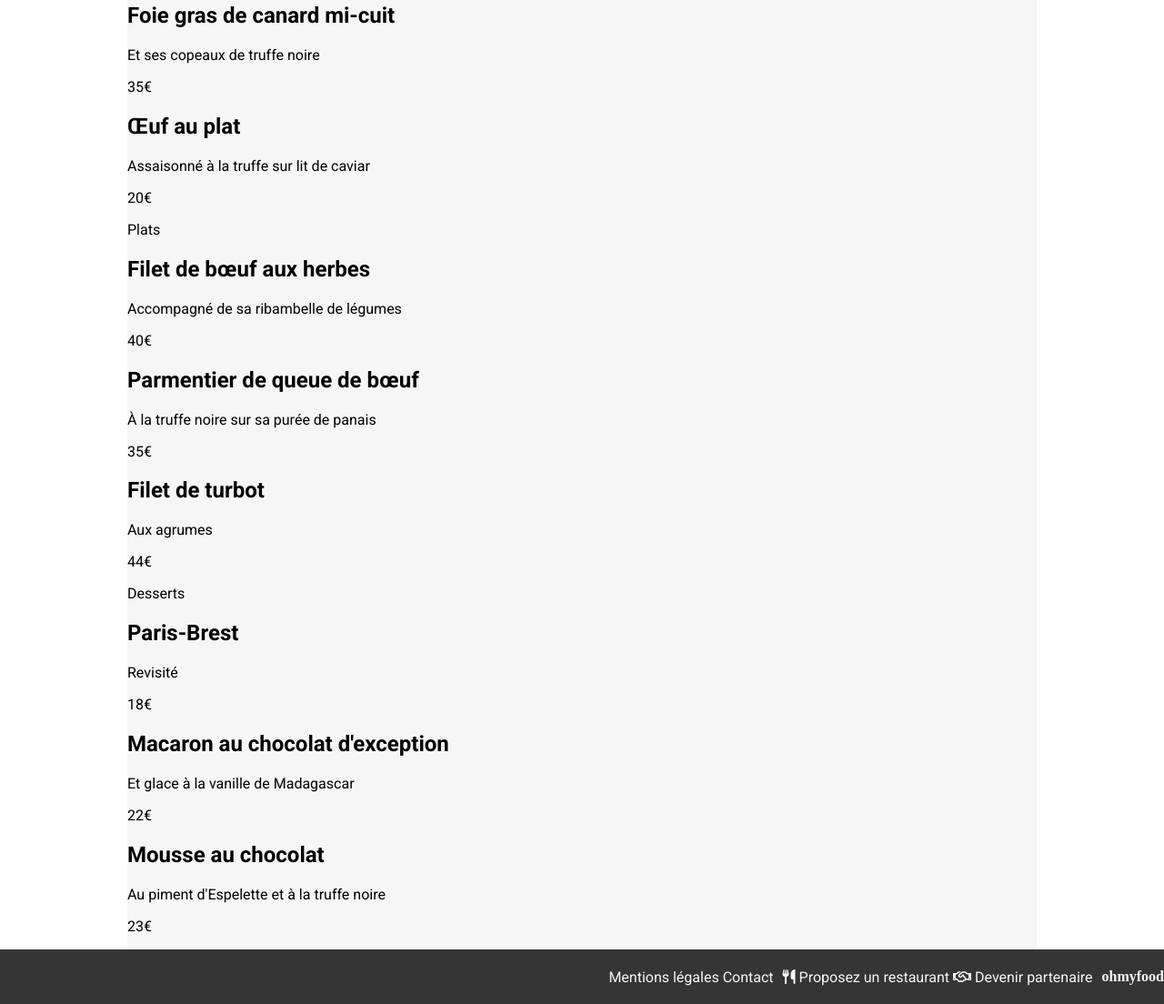
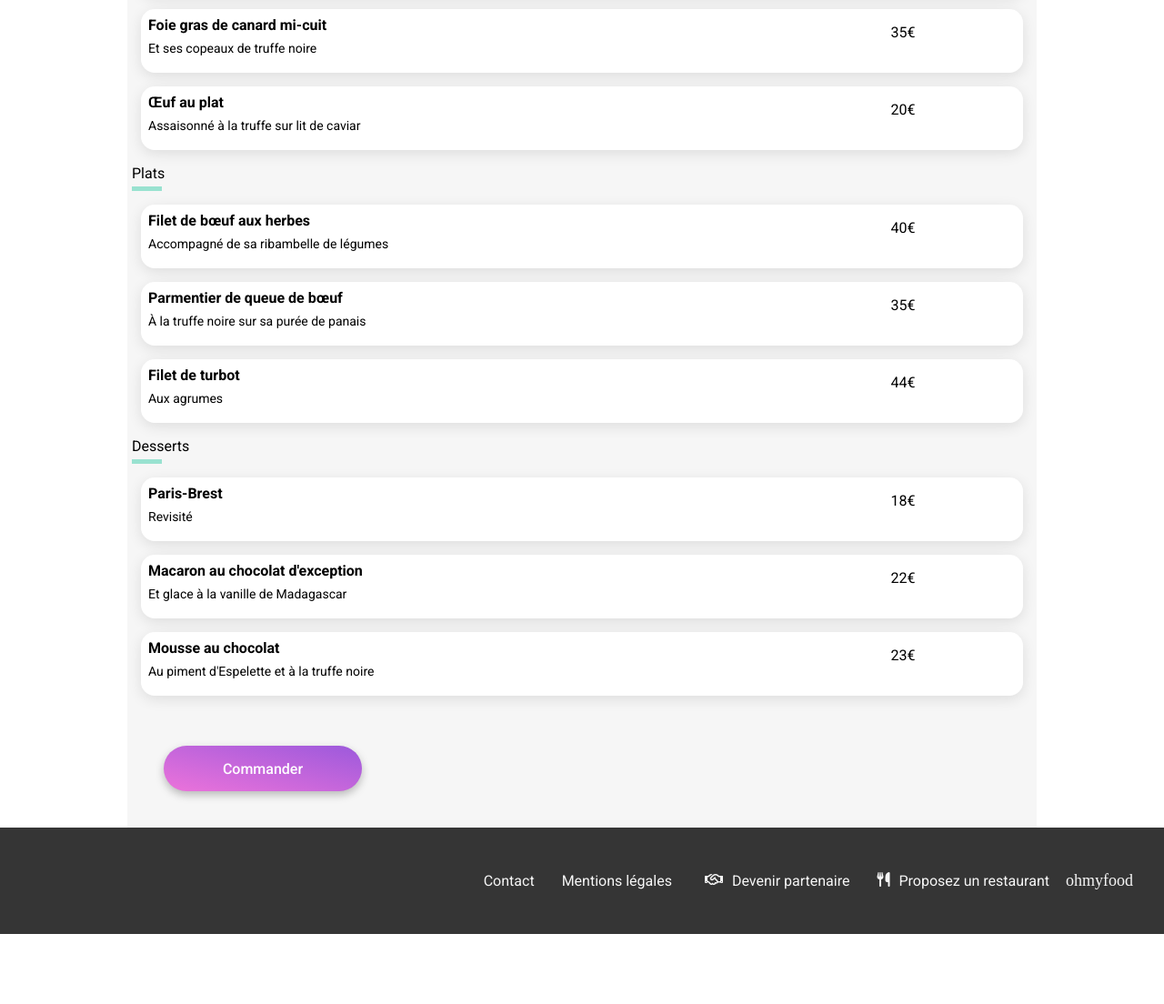
Before and after one commit to Christelleca/P4-OC-OhMyFood, a website: page restaurants/la_palette_du_gout.html in a window 1280 px wide. Shown: the part 597-1701 px from the top of the page at 91% size. After the commit the page ends 1624 px from the top, so only its background shows below. Drawn offline with Linux system fonts and the light colour scheme; a web font is replaced by a local one.

Commit message:
amélioration de l'intégration et ajout des boutons des menu

```diff
--- a/restaurants/la_palette_du_gout.html
+++ b/restaurants/la_palette_du_gout.html
@@ -36,67 +36,101 @@
             <section class="background-main">
                 <article class="menu">
                     <h1>palette du goût <i class="fa-regular fa-heart"></i></h1>
-
+                    <div class="subtitle">
                         <p>Entrées</p>
+                    </div>
+                    <div class="btn__menu">
+                        <div class="menu_txt">
                             <h2>Fricassée d'escargots</h2>
                             <p>Au piment d'Espelette</p>
+                        </div>
                         <p>25€</p>
-
+                    </div>
+                    <div class="btn__menu">
+                        <div class="menu_txt">
                             <h2>Foie gras de canard mi-cuit</h2>
                             <p>Et ses copeaux de truffe noire</p>
+                        </div>
                         <p>35€</p>
-
+                    </div>
+                    <div class="btn__menu">
+                        <div class="menu_txt">
                             <h2>Œuf au plat</h2>
                             <p>Assaisonné à la truffe sur lit de caviar</p>
+                        </div>
                         <p>20€</p>
-
+                    </div>
+                    <div class="subtitle">
                         <p>Plats</p>
+                    </div>
+                    <div class="btn__menu">
+                        <div class="menu_txt">
                             <h2>Filet de bœuf aux herbes</h2>
                             <p>Accompagné de sa ribambelle de légumes</p>
+                        </div>
                         <p>40€</p>
+                    </div>
 
+                    <div class="btn__menu">
+                        <div class="menu_txt">
                             <h2>Parmentier de queue de bœuf</h2>
                             <p>À la truffe noire sur sa purée de panais</p>
+                        </div>
                         <p>35€</p>
-
+                    </div>
+                    <div class="btn__menu">
+                        <div class="menu_txt">
                             <h2>Filet de turbot</h2>
                             <p>Aux agrumes</p>
+                        </div>
                         <p>44€</p>
-
+                    </div>
+                    <div class="subtitle">
                         <p>Desserts</p>
+                    </div>
+                    <div class="btn__menu">
+                        <div class="menu_txt">
                             <h2>Paris-Brest</h2>
                             <p>Revisité</p>
+                        </div>
                         <p>18€</p>
-
+                    </div>
+                    <div class="btn__menu">
+                        <div class="menu_txt">
                             <h2>Macaron au chocolat d'exception</h2>
                             <p>Et glace à la vanille de Madagascar</p>
+                        </div>
                         <p>22€</p>
-
+                    </div>
+                    <div class="btn__menu">
+                        <div class="menu_txt">
                             <h2>Mousse au chocolat</h2>
                             <p>Au piment d'Espelette et à la truffe noire</p>
+                        </div>
                         <p>23€</p>
+                    </div>
+                    <button class="btn_submite">Commander</button>
                 </article>
             </section>
         </main>
 
         <footer>
-            <h4 class="footer_title">ohmyfood</h4>
+            <h4>ohmyfood</h4>
+            <ul class="footer_text-icon">
+                <li>
+                    <i class="fa-sharp fa-solid fa-utensils"></i> Proposez un
+                    restaurant
+                </li>
 
-            <div class="footer_text-icon">
-                <a href="#"
-                    ><i class="fa-sharp fa-solid fa-utensils"></i> Proposez un
-                    restaurant</a
-                >
-                <a href="#"
-                    ><i class="fa-regular fa-handshake"></i> Devenir
-                    partenaire</a
-                >
-            </div>
+                <li>
+                    <i class="fa-regular fa-handshake"></i>Devenir partenaire
+                </li>
+            </ul>
 
-            <div class="footer_contact">
-                <a href="#">Mentions légales</a>
-                <a href="#">Contact</a>
-            </div>
+            <ul>
+                <li>Mentions légales</li>
+                <li>Contact</li>
+            </ul>
         </footer>
     </body>
 </html>
--- a/sass/main.scss
+++ b/sass/main.scss
@@ -98,8 +98,11 @@ body {
         font-size: 16px;
         width: 218px;
         height: 50px;
-    }
-    .btn_title:hover {
+        position: relative;
+        transition: transform 450ms, background-color 300ms;
+        cursor: pointer;
+        &:hover {
+            transform: scale(1.13);
             background-image: linear-gradient(
                     0deg,
                     rgba(255, 255, 255, 0.15) 0%,
@@ -108,28 +111,27 @@ body {
                 linear-gradient(201deg, #9356dc -5.2%, #ff79da 110.74%);
         }
     }
-
+}
 /*fonctonnement du site*/
 
 .nav-fonctionnement {
     padding: 55px;
 }
-
 .content_number {
     display: flex;
     flex-wrap: wrap;
+    justify-content: center;
     width: 100%;
     gap: 2rem;
     .card_number {
         display: flex;
-        justify-content: center;
         align-items: center;
-        width: 394px;
+        flex-direction: row;
+        width: 322px;
         height: 72.379px;
         box-shadow: 0px 4px 15px 0px rgba(0, 0, 0, 0.15);
         border-radius: 20px;
         background: var(--Background, #f6f6f6);
-
         .circle_number {
             display: flex;
             justify-content: center;
@@ -139,8 +141,7 @@ body {
             height: 24px;
             border-radius: 50px;
             font-size: 12px;
-            margin-left: -181px;
-
+            margin-left: -11px;
             p {
                 color: #fff;
             }
@@ -150,8 +151,6 @@ body {
             font-weight: 500;
         }
         i {
-            display: flex;
-            align-items: center;
             padding: 10px;
             color: var(--grey-tint-4, #7e7e7e);
         }
@@ -208,14 +207,6 @@ body {
             font-size: 25px;
             position: absolute;
             right: 1em;
-            cursor: pointer;
-        }
-        i:active {
-            color: linear-gradient(
-                0deg,
-                hsl(267, 66%, 60%),
-                hsl(317, 100%, 74%)
-            );
         }
     }
 }
@@ -226,16 +217,41 @@ footer {
     color: #f6f6f6;
     background: var(--Grey, #353535);
     display: flex;
+    flex-wrap: wrap;
+    flex-direction: row;
+    padding: 24px;
+    @media (min-width: 920px) {
         flex-direction: row-reverse;
-    align-items: center;
-    flex-wrap: wrap;
-    gap: 10px;
+    }
     h4 {
         font-family: Shrikhand, "cursive";
+        padding-right: 10px;
+        font-size: 18px;
+        font-weight: 400;
     }
-    a {
-        text-decoration: none;
+    ul {
+        display: flex;
+        flex-direction: column;
+        margin: 3px;
+        padding: 0;
+        list-style-type: none;
         color: #f6f6f6;
+        @media (min-width: 920px) {
+            align-items: center;
+            flex-direction: row-reverse;
+        }
+    }
+    i {
+        padding-right: 10px;
+    }
+    li {
+        display: flex;
+        flex-direction: row;
+        flex-wrap: wrap;
+        padding: 3px;
+        @media (min-width: 920px) {
+            padding: 15px;
+        }
     }
 }
 
@@ -256,11 +272,66 @@ footer {
     display: flex;
     justify-content: center;
     background-color: #fff;
+    .subtitle {
+        width: 33px;
+        border-bottom: 5px solid #99e2d0;
+        margin: 5px;
+        p {
+            margin-bottom: 5px;
+        }
+    }
     .menu {
         border-radius: 25px 25px 0 0;
         margin-top: -50px;
         background-color: #f6f6f6;
         position: relative;
         width: 1000px;
+        h1 {
+            width: 100%;
+            font-size: 26px;
+            text-align: center;
+            font-family: Shrikhand;
+        }
+        i {
+            padding: 10px;
+        }
+
+        .btn__menu {
+            display: flex;
+            flex-direction: row;
+            border-radius: 15.043px;
+            background: var(--White, #fff);
+            box-shadow: 0px 4.01149px 15.0431px 0px rgba(0, 0, 0, 0.1);
+            height: 70px;
+            margin: 15px;
+
+            .menu_txt {
+                width: 85%;
+                h2 {
+                    margin: 8px;
+                    font-size: medium;
+                }
+                p {
+                    margin: 8px;
+                    font-size: 14px;
                 }
             }
+        }
+    }
+    .btn_submite {
+        background-image: var(
+            --Button-Gradient,
+            linear-gradient(193deg, #9356dc -11.44%, #ff79da 123.93%)
+        );
+        box-shadow: 0px 4px 10px 0px rgba(0, 0, 0, 0.25);
+        border-radius: 25px;
+        padding: 13px 19px;
+        border: none;
+        color: #fff;
+        font-weight: 500;
+        font-size: 16px;
+        width: 218px;
+        height: 50px;
+        margin: 40px;
+    }
+}
```
Also changed, not shown: index.html (+15 -15 lines), assets/css/main.css, 1 other file. Lines whose indentation alone changed are shown as unchanged.
